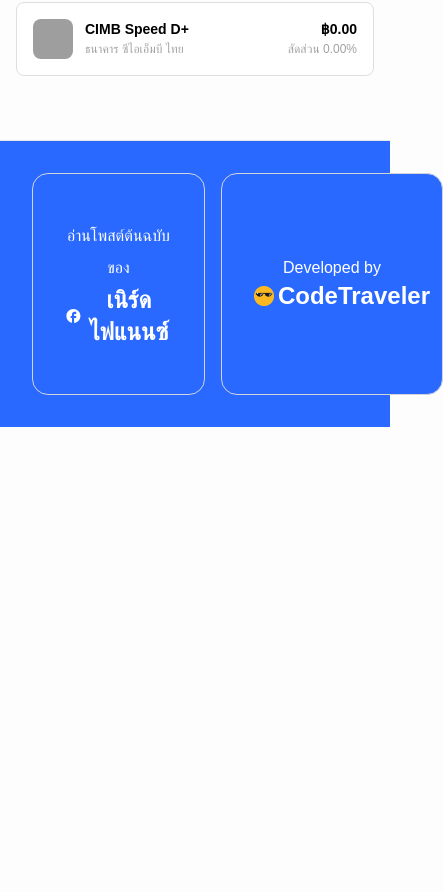
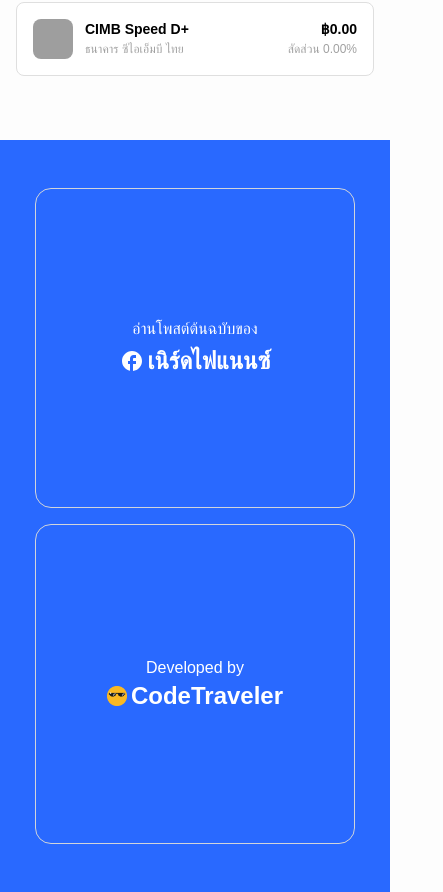
Before and after one commit to itoon/save-smart, a Nuxt app: page / in a window 390 px wide. Shown: the part 1070-1962 px from the top of the page, 443 px wide, since content can reach past the window. Before the commit the page ends 1497 px from the top, so only its background shows below. Built offline with nearby package versions, Linux system fonts and the light colour scheme; grey boxes are pictures that could not be loaded; a web font is replaced by a local one.

Commit message:
Improve for responsive views

```diff
--- a/components/Footer.vue
+++ b/components/Footer.vue
@@ -1,9 +1,10 @@
 <template>
-  <footer class="container flex gap-4 p-8 mx-auto mt-16 text-center bg-[#2969FF] border-t">
+  <footer class="px-8 py-12 mt-16 text-center bg-[#2969FF]">
+    <div class="container flex flex-col items-center gap-4 mx-auto sm:justify-end sm:flex-row">
       <a
         href="https://www.facebook.com/permalink.php?story_fbid=pfbid07qpqzy8TA8s2qUi1kPYqYZdhsjct2LjJRbb16JRhbt8dnHWsqhAeVxDffskZ538Yl&id=61558121405445&rdid=pc5pJgOCanjpDqzx"
         target="_blank"
-      class="bg-[#2969FF] flex items-center justify-center leading-8 w-full border border-gray-300 rounded-2xl aspect-square text-white hover:bg-blue-600 duration-200 p-8">
+        class="bg-[#2969FF] flex items-center max-w-xs justify-center leading-8 w-full border border-gray-300 rounded-2xl aspect-square text-white hover:bg-blue-600 duration-200 p-4">
         <p>อ่านโพสต์ต้นฉบับของ
           <br/>
           <span class="inline-flex items-center gap-1 text-2xl font-bold">
@@ -14,7 +15,7 @@
       <a
         href="https://www.youtube.com/@codetraveler9432"
         target="_blank"
-      class="flex items-center text-white justify-center w-full gap-1 p-8 duration-200 bg-[#2969FF] border border-gray-300 rounded-2xl aspect-square hover:bg-blue-600">
+        class="flex items-center text-white max-w-xs justify-center w-full gap-1 p-4 duration-200 bg-[#2969FF] border border-gray-300 rounded-2xl aspect-square hover:bg-blue-600">
         <p>
           Developed by
           <br/>
@@ -25,5 +26,6 @@
         </p>
       </a>
       <BMCButton />
+    </div>
   </footer>
 </template>
```
Lines whose indentation alone changed are shown as unchanged.
